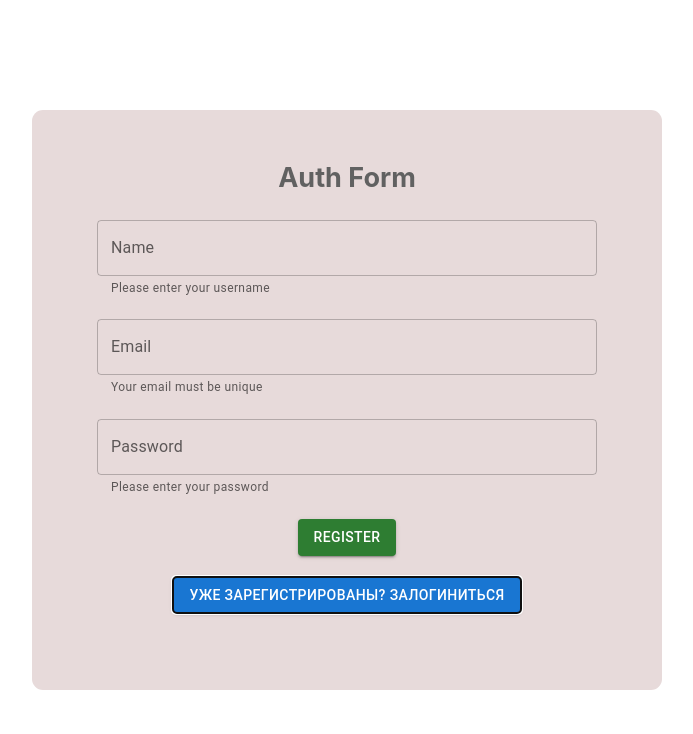
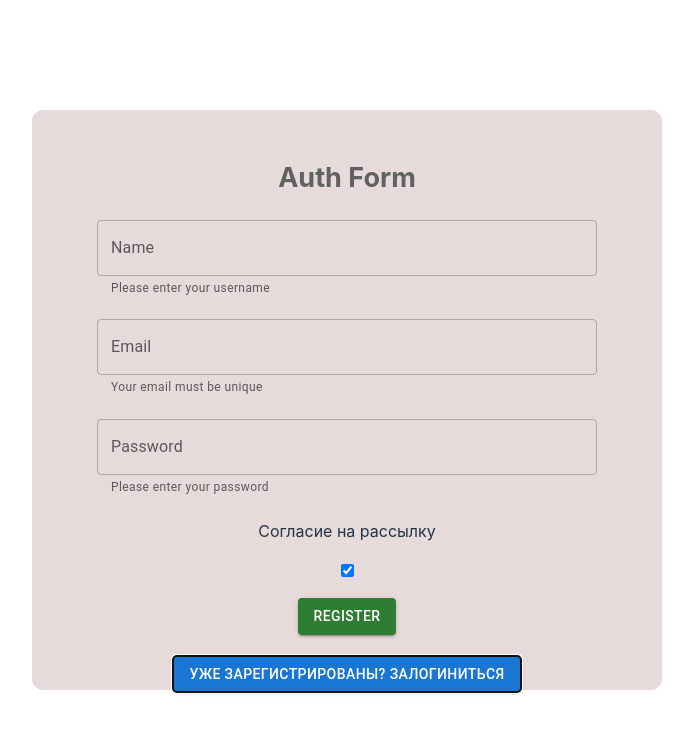
Before and after one commit to CoddingHyena/AutoLux, a React (Vite) app in the folder client/: page /auth in a window 1280 px wide. Both pictures are taken after a click on the button "ВПЕРВЫЕ НА САЙТЕ? ЗАРЕГИСТРИРОВАТЬСЯ". Shown: the top 734 px of the page, without its empty margins (293-986 px from the left). Built offline with nearby package versions, Linux system fonts and the light colour scheme; no server answers.

Commit message:
reg-done

```diff
--- a/client/components/Auth/AuthForm.tsx
+++ b/client/components/Auth/AuthForm.tsx
@@ -20,19 +20,27 @@ export default function AuthForm(): JSX.Element {
   const initialState = {email: '', password: ''}
   const [statusAuth, setStatusAuth] = useState(true);
   const [inputs, setInputs] = useState<InputsAuthType>(initialState);
+  const [statPersonData, setStaPersonData] = useState<boolean>(true);
   const dispatch = useAppDispatch();
   const navigate = useNavigate();
 
   const msg = useAppSelector((store) => store.userSlice.msg);
 
+  const changeStatus = async (): Promise<void> => {
+      const newStatus = !statPersonData;
+      setStaPersonData(newStatus);
+  };
+
 
   const handlerChangeInputs = (event: ChangeEvent<HTMLInputElement | HTMLTextAreaElement>) => {
     setInputs((prev) => ({...prev, [event.target.name]: event.target.value}));
   }
-//  function timeOut(err: string): void  {
-//     setError(err)
 
-//   }
+
+const inputsWithStatPersonData = {
+  ...inputs,
+  persDataAgrBool: statPersonData,
+};
 
   const handlerAuth = async (): Promise<void> => {
     console.log('inputs AUTH',inputs);
@@ -40,12 +48,14 @@ export default function AuthForm(): JSX.Element {
         dispatch(setMsg('Вы не ввели данные?!'));
       } else {
         let authWord = statusAuth ? 'log' : 'reg';
-        void dispatch(fetchAuth({authWord: authWord, inputs: inputs}, ))
+        void dispatch(fetchAuth({authWord: authWord, inputs: inputsWithStatPersonData } ))
       }
       setTimeout(() => {
         dispatch(clearMsg())
       }, 1500)
   }
+  console.log('inputsREGFORM',inputsWithStatPersonData)
+
   const user = useAppSelector((store) => store.userSlice.user)
   console.log(user, 'userRegForm')
   useEffect(() => {
@@ -109,6 +119,19 @@ export default function AuthForm(): JSX.Element {
         maxWidth: '100%',
       }}
     />
+
+    {!statusAuth &&
+    <>
+     <div>Согласие на рассылку</div>
+      <input
+        type="checkbox"
+        name='persDataAgr'
+        checked={statPersonData}
+        onChange={changeStatus}
+      />
+    </>
+       }
+
      <Button variant="contained" color="success" onClick={() => void handlerAuth()}>
      {statusAuth ? 'Login' : 'Register'}
      </Button>
```
Also changed, not shown: 2 other files (tests, documents, lock files or other folders).
